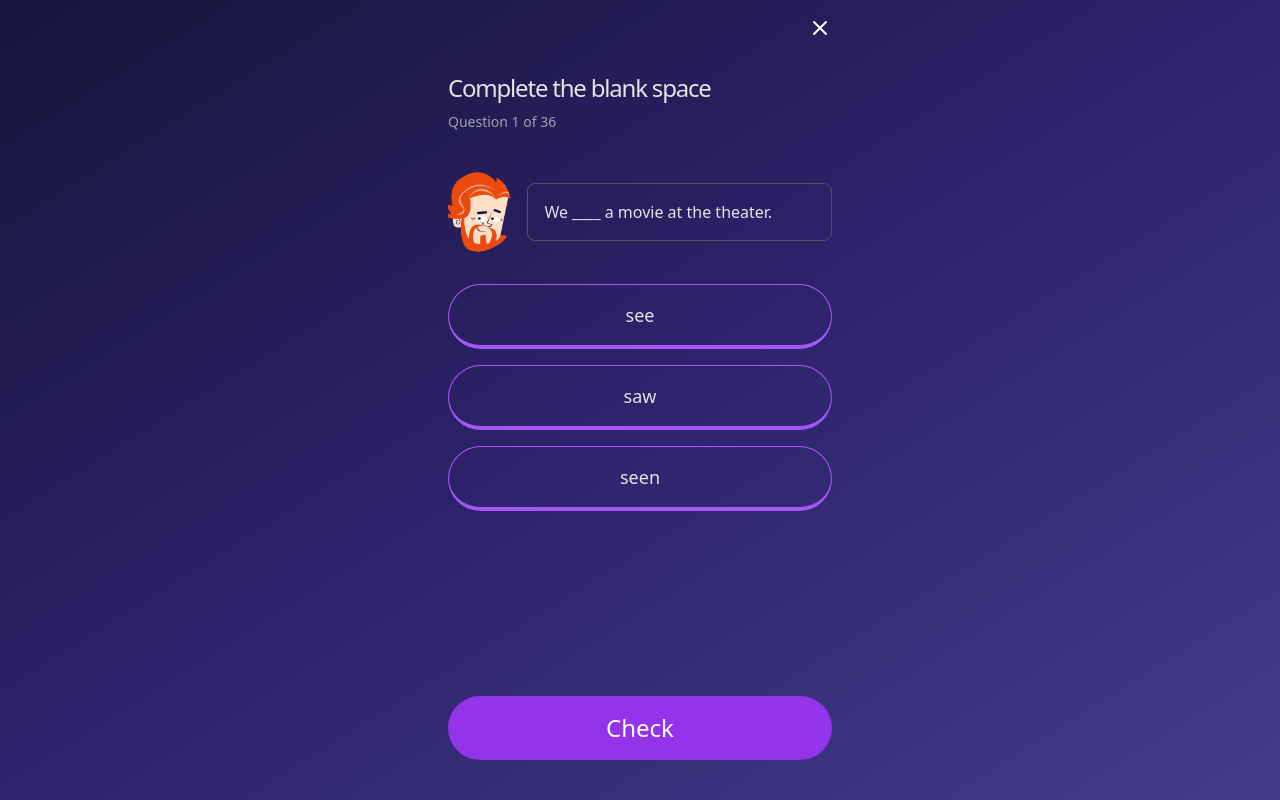
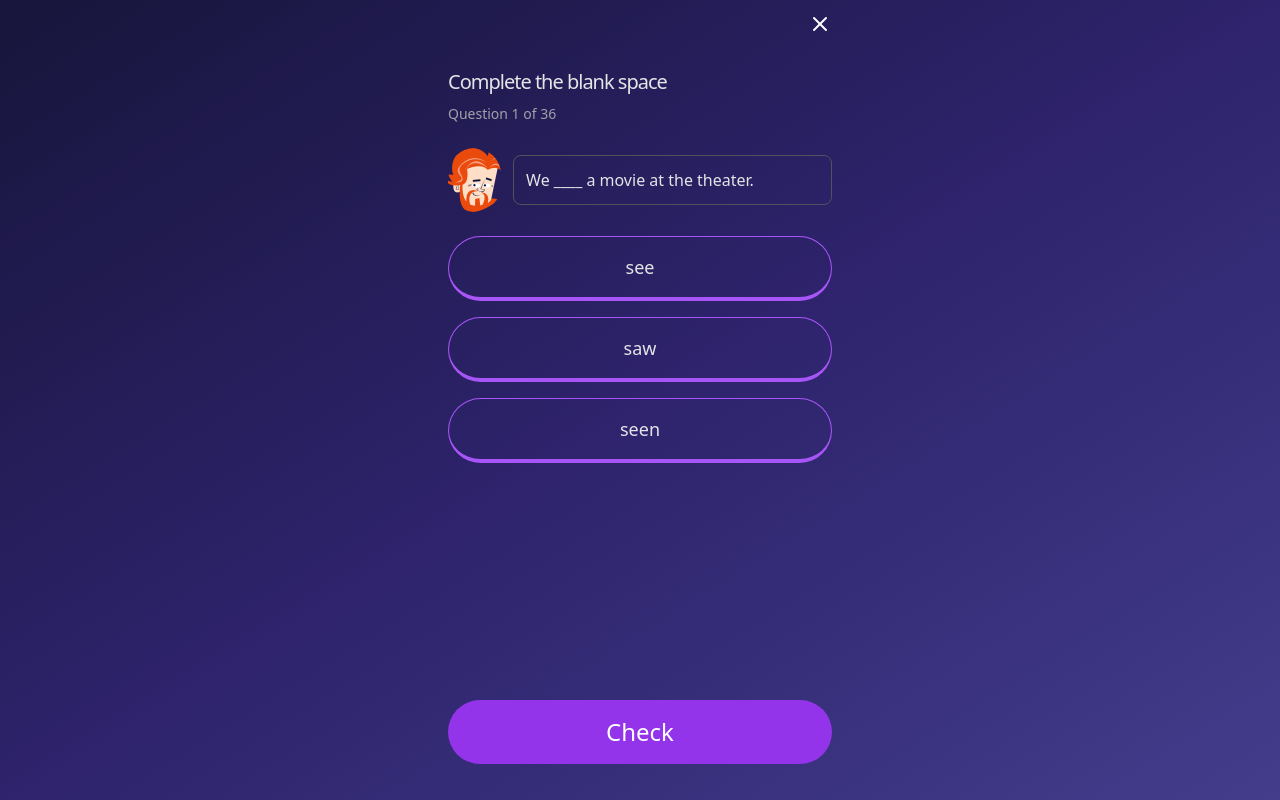
Before and after one commit to lucasfabbrim/quiz-english, a Next.js app: page /quiz in a window 1280 px wide. Built offline with nearby package versions, Linux system fonts and the light colour scheme.

Commit message:
fix: ajustando tamanho da tela

```diff
--- a/src/app/(public)/quiz/page.tsx
+++ b/src/app/(public)/quiz/page.tsx
@@ -8,7 +8,7 @@ import { useRouter } from "next/navigation"
 import { Button } from "@/components/ui/button"
 import { Card, CardContent } from "@/components/ui/card"
 import { Progress } from "@/components/ui/progress"
-import { X } from 'lucide-react'
+import { X } from "lucide-react"
 import {
   AlertDialog,
   AlertDialogAction,
@@ -21,7 +21,7 @@ import {
 } from "@/components/ui/alert-dialog"
 
 import Men from "@/assets/homem.png"
-import { quizData, QuizItem } from "@/utils/anwsers"
+import { quizData, type QuizItem } from "@/utils/anwsers"
 
 export default function QuizPage() {
   const router = useRouter()
@@ -33,8 +33,8 @@ export default function QuizPage() {
   const [showCancelModal, setShowCancelModal] = useState(false)
 
   useEffect(() => {
-    const selectedQuestions = Object.values(quizData).flatMap(verbQuestions =>
-      shuffleArray(verbQuestions).slice(0, 3)
+    const selectedQuestions = Object.values(quizData).flatMap((verbQuestions) =>
+      shuffleArray(verbQuestions).slice(0, 3),
     )
     setQuestions(shuffleArray(selectedQuestions))
   }, [])
@@ -70,7 +70,7 @@ export default function QuizPage() {
   }
 
   function handleConfirmCancel() {
-    router.push('/')
+    router.push("/")
   }
 
   const isLastQuestion = currentIndex === totalQuestions - 1
@@ -78,14 +78,9 @@ export default function QuizPage() {
   const showFinishButton = isChecked && isLastQuestion
 
   return (
-    <main className="min-h-screen bg-gradient-to-br from-[#17153b] via-[#2e236c] to-[#433d8b] flex flex-col items-center p-4">
+    <main className="min-h-screen bg-gradient-to-br from-[#17153b] via-[#2e236c] to-[#433d8b] flex flex-col items-center p-3">
       <div className="w-full max-w-sm flex justify-end mb-4">
-        <Button
-          variant="ghost"
-          size="icon"
-          className="text-white hover:bg-white/10"
-          onClick={handleCancel}
-        >
+        <Button variant="ghost" size="icon" className="text-white hover:bg-white/10" onClick={handleCancel}>
           <X className="h-6 w-6" />
         </Button>
       </div>
@@ -100,27 +95,16 @@ export default function QuizPage() {
           <Progress value={progressValue} className="mb-4" />
 
           <div className="flex flex-col gap-1 justify-start text-start items-start">
-            <p className="text-zinc-200 tracking-tighter text-2xl">
-              Complete the blank space
-            </p>
+            <p className="text-zinc-200 tracking-tighter text-xl">Complete the blank space</p>
           </div>
-          <p className="text-zinc-400 text-sm mt-2">
-            {`Question ${currentIndex + 1} of ${totalQuestions}`}
-          </p>
+          <p className="text-zinc-400 text-sm mt-2">{`Question ${currentIndex + 1} of ${totalQuestions}`}</p>
 
-          <div className="flex items-center mt-6 py-4 space-x-4">
-            <div className="relative w-20 h-20 overflow-hidden rounded-full">
-              <Image
-                alt="Men"
-                src={Men || "/placeholder.svg"}
-                fill
-                className="object-cover"
-              />
+          <div className="flex items-center mt-4 py-2 space-x-3">
+            <div className="relative w-16 h-16 overflow-hidden rounded-full">
+              <Image alt="Men" src={Men || "/placeholder.svg"} fill className="object-cover" />
             </div>
             <Card className="bg-transparent rounded-lg text-zinc-200 border border-zinc-600 w-full">
-              <CardContent className="py-4 px-4">
-                {currentQuestion?.phrase}
-              </CardContent>
+              <CardContent className="py-3 px-3 text-base">{currentQuestion?.phrase}</CardContent>
             </Card>
           </div>
 
@@ -147,7 +131,7 @@ export default function QuizPage() {
               return (
                 <Button
                   key={option}
-                  className={buttonClasses}
+                  className={`border text-base border-purple-500 border-b-4 py-3 text-zinc-200 w-full bg-transparent rounded-full transition-colors ${buttonClasses}`}
                   onClick={() => handleSelectAnswer(option)}
                   disabled={isChecked}
                 >
@@ -159,10 +143,7 @@ export default function QuizPage() {
 
           {/* Feedback de correção */}
           {isChecked && selectedAnswer !== currentQuestion?.correctAnswer && (
-            <div
-              className="text-red-400 mt-2"
-              dangerouslySetInnerHTML={{ __html: currentQuestion?.correction }}
-            />
+            <div className="text-red-400 mt-2" dangerouslySetInnerHTML={{ __html: currentQuestion?.correction }} />
           )}
           {isChecked && selectedAnswer === currentQuestion?.correctAnswer && (
             <div className="text-green-400 mt-2">Correct!</div>
@@ -170,11 +151,7 @@ export default function QuizPage() {
         </div>
 
         {/* Bottom Section */}
-        <motion.div
-          whileHover={{ scale: 1.05 }}
-          whileTap={{ scale: 0.95 }}
-          className="pt-4 pb-6"
-        >
+        <motion.div whileHover={{ scale: 1.05 }} whileTap={{ scale: 0.95 }} className="pt-4 pb-6">
           {/* Botão Check */}
           {!isChecked && (
             <Button
@@ -220,9 +197,7 @@ export default function QuizPage() {
         <AlertDialogContent>
           <AlertDialogHeader>
             <AlertDialogTitle>Are you sure you want to cancel the quiz?</AlertDialogTitle>
-            <AlertDialogDescription>
-              Your progress will be lost if you cancel now.
-            </AlertDialogDescription>
+            <AlertDialogDescription>Your progress will be lost if you cancel now.</AlertDialogDescription>
           </AlertDialogHeader>
           <AlertDialogFooter>
             <AlertDialogCancel>Continue Quiz</AlertDialogCancel>
@@ -237,8 +212,8 @@ export default function QuizPage() {
 function shuffleArray<T>(array: T[]): T[] {
   const newArray = [...array]
   for (let i = newArray.length - 1; i > 0; i--) {
-    const j = Math.floor(Math.random() * (i + 1));
-    [newArray[i], newArray[j]] = [newArray[j], newArray[i]]
+    const j = Math.floor(Math.random() * (i + 1))
+    ;[newArray[i], newArray[j]] = [newArray[j], newArray[i]]
   }
   return newArray
 }
```
